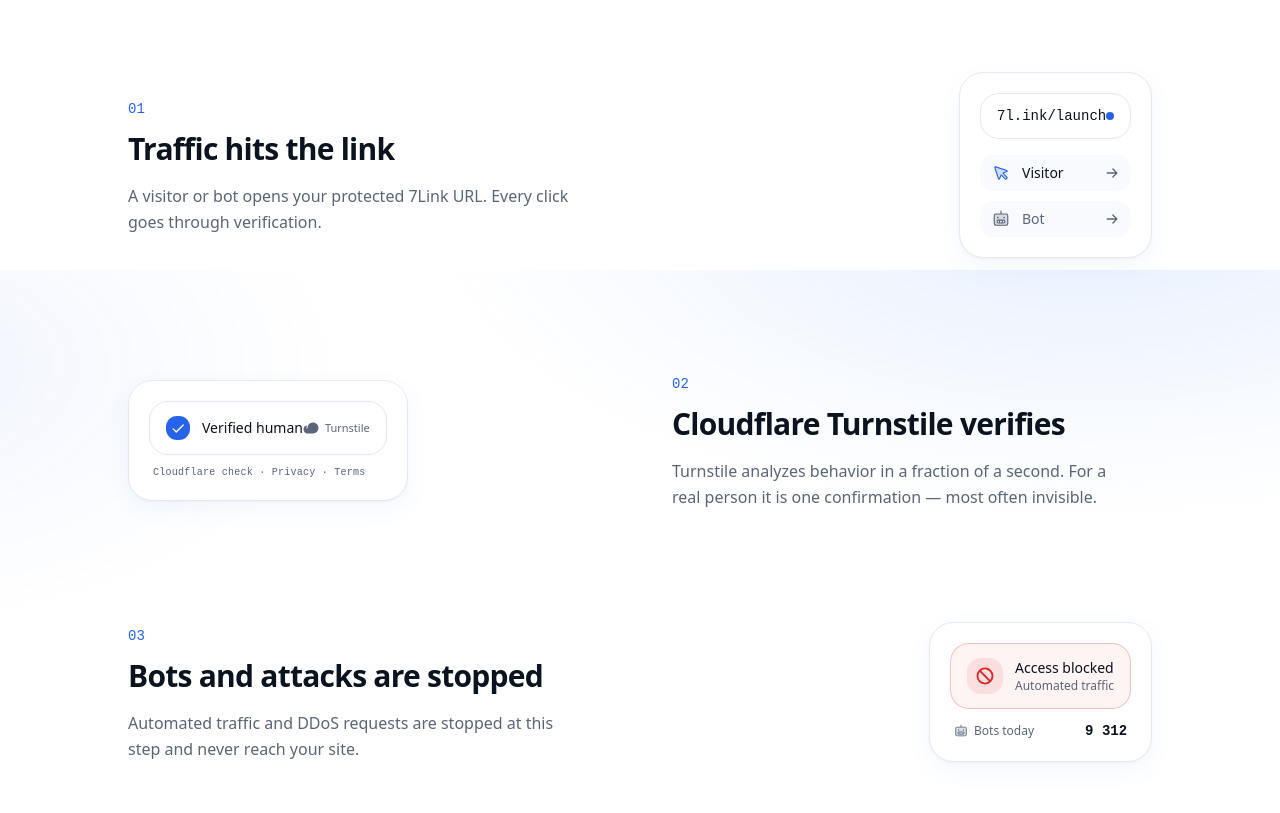
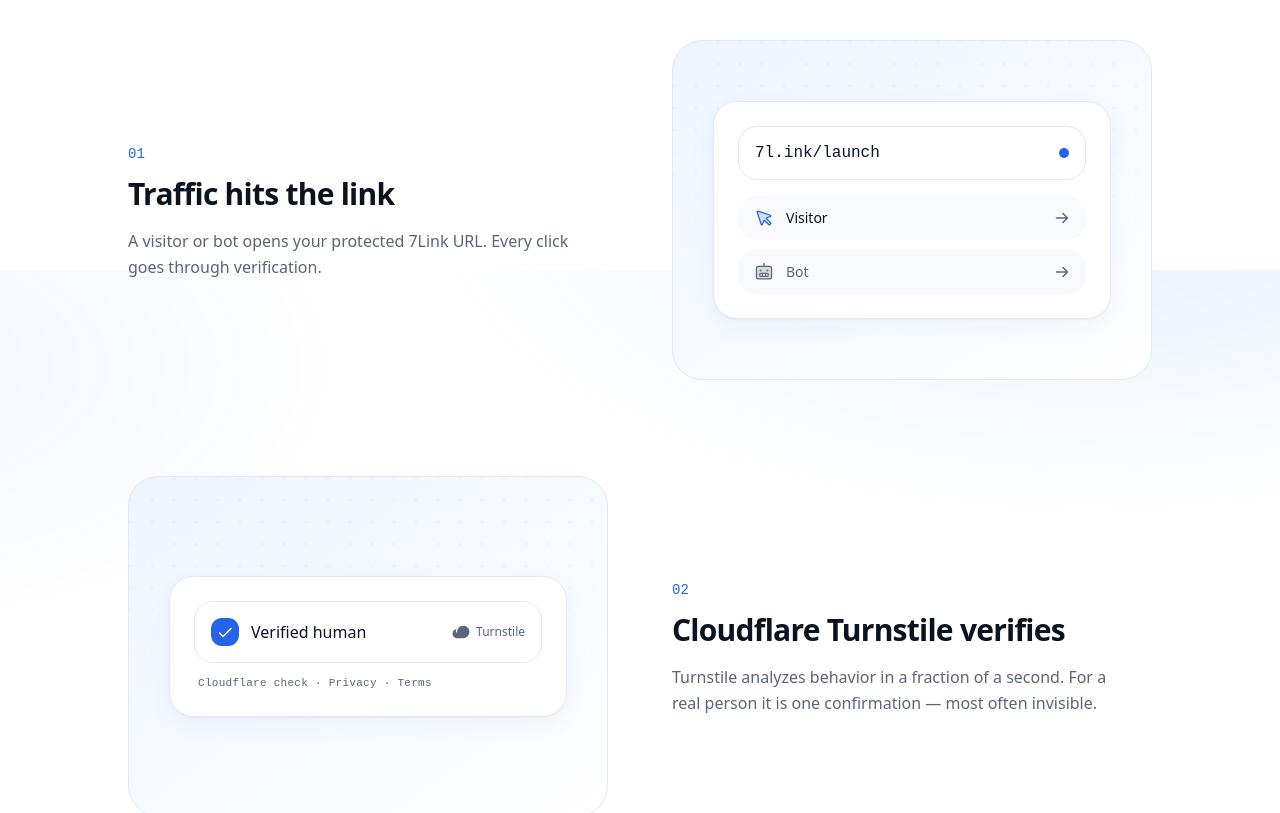
Before and after one commit to tukhlievs/7link, a Next.js app: page / in a window 1280 px wide. Shown: the part 2130-2943 px from the top of the page. Built offline with nearby package versions, Linux system fonts and the light colour scheme.

Commit message:
how-it-works: enlarge step illustrations and ground them on gradient stages; fix label collisions

```diff
--- a/components/site/how-it-works.tsx
+++ b/components/site/how-it-works.tsx
@@ -12,25 +12,46 @@
 } from "@phosphor-icons/react";
 import { TiltCard } from "@/components/site/tilt-card";
 
+function Stage({ children }: { children: React.ReactNode }) {
+  return (
+    <div className="relative flex min-h-[300px] w-full items-center justify-center overflow-hidden rounded-3xl border border-border bg-gradient-to-br from-accent to-card p-7 sm:min-h-[340px] sm:p-10">
+      <div
+        aria-hidden
+        className="pointer-events-none absolute inset-0 opacity-60"
+        style={{
+          backgroundImage:
+            "radial-gradient(circle at 1px 1px, rgba(37,99,235,0.10) 1px, transparent 0)",
+          backgroundSize: "22px 22px",
+          maskImage:
+            "radial-gradient(120% 100% at 50% 0%, black 40%, transparent 80%)",
+          WebkitMaskImage:
+            "radial-gradient(120% 100% at 50% 0%, black 40%, transparent 80%)",
+        }}
+      />
+      <TiltCard className="relative w-full max-w-md">{children}</TiltCard>
+    </div>
+  );
+}
+
 function TrafficCard() {
   return (
-    <div className="card-designer w-full max-w-sm rounded-2xl p-5">
-      <div className="flex items-center justify-between rounded-xl border border-border bg-background px-4 py-3">
-        <span className="font-mono text-sm font-medium text-foreground">
+    <div className="card-designer w-full rounded-2xl p-6">
+      <div className="flex items-center justify-between gap-3 rounded-xl border border-border bg-background px-4 py-3.5">
+        <span className="truncate font-mono text-base font-medium text-foreground">
           7l.ink/launch
         </span>
-        <span className="size-2 rounded-full bg-primary" />
+        <span className="size-2.5 shrink-0 rounded-full bg-primary" />
       </div>
       <div className="mt-4 space-y-2.5">
-        <div className="flex items-center gap-3 rounded-lg bg-muted/60 px-3 py-2">
-          <Cursor size={18} weight="duotone" className="text-primary" />
-          <span className="text-sm text-foreground">Visitor</span>
-          <ArrowRight size={14} weight="bold" className="ml-auto text-muted-foreground" />
+        <div className="flex items-center gap-3 rounded-xl bg-muted/60 px-4 py-3">
+          <Cursor size={20} weight="duotone" className="text-primary" />
+          <span className="text-sm font-medium text-foreground">Visitor</span>
+          <ArrowRight size={16} weight="bold" className="ml-auto text-muted-foreground" />
         </div>
-        <div className="flex items-center gap-3 rounded-lg bg-muted/60 px-3 py-2">
-          <Robot size={18} weight="duotone" className="text-muted-foreground" />
-          <span className="text-sm text-muted-foreground">Bot</span>
-          <ArrowRight size={14} weight="bold" className="ml-auto text-muted-foreground" />
+        <div className="flex items-center gap-3 rounded-xl bg-muted/60 px-4 py-3">
+          <Robot size={20} weight="duotone" className="text-muted-foreground" />
+          <span className="text-sm font-medium text-muted-foreground">Bot</span>
+          <ArrowRight size={16} weight="bold" className="ml-auto text-muted-foreground" />
         </div>
       </div>
     </div>
@@ -39,20 +60,18 @@
 
 function TurnstileCard() {
   return (
-    <div className="card-designer w-full max-w-sm rounded-2xl p-5">
-      <div className="flex items-center justify-between rounded-xl border border-border bg-background px-4 py-3.5">
-        <div className="flex items-center gap-3">
-          <span className="flex size-6 items-center justify-center rounded-md bg-primary text-primary-foreground">
-            <Check size={14} weight="bold" />
-          </span>
-          <span className="text-sm font-medium text-foreground">Verified human</span>
-        </div>
-        <div className="flex items-center gap-1.5 text-muted-foreground">
-          <Cloud size={16} weight="fill" />
-          <span className="text-[11px]">Turnstile</span>
-        </div>
+    <div className="card-designer w-full rounded-2xl p-6">
+      <div className="flex items-center gap-3 rounded-xl border border-border bg-background px-4 py-4">
+        <span className="flex size-7 shrink-0 items-center justify-center rounded-md bg-primary text-primary-foreground">
+          <Check size={16} weight="bold" />
+        </span>
+        <span className="text-base font-medium text-foreground">Verified human</span>
+        <span className="ml-auto flex shrink-0 items-center gap-1.5 text-muted-foreground">
+          <Cloud size={18} weight="fill" />
+          <span className="text-xs">Turnstile</span>
+        </span>
       </div>
-      <p className="mt-2.5 px-1 font-mono text-[10px] tracking-wide text-muted-foreground">
+      <p className="mt-3 px-1 font-mono text-[11px] tracking-wide text-muted-foreground">
         Cloudflare check · Privacy · Terms
       </p>
     </div>
@@ -61,22 +80,22 @@
 
 function BlockedCard() {
   return (
-    <div className="card-designer w-full max-w-sm rounded-2xl p-5">
-      <div className="flex items-center gap-3 rounded-xl border border-destructive/25 bg-destructive/5 px-4 py-3.5">
-        <span className="flex size-9 items-center justify-center rounded-lg bg-destructive/10 text-destructive">
-          <Prohibit size={20} weight="bold" />
+    <div className="card-designer w-full rounded-2xl p-6">
+      <div className="flex items-center gap-3 rounded-xl border border-destructive/25 bg-destructive/5 px-4 py-4">
+        <span className="flex size-11 shrink-0 items-center justify-center rounded-lg bg-destructive/10 text-destructive">
+          <Prohibit size={24} weight="bold" />
         </span>
         <div>
-          <p className="text-sm font-medium text-foreground">Access blocked</p>
-          <p className="text-xs text-muted-foreground">Automated traffic</p>
+          <p className="text-base font-medium text-foreground">Access blocked</p>
+          <p className="text-sm text-muted-foreground">Automated traffic</p>
         </div>
       </div>
-      <div className="mt-3 flex items-center justify-between px-1">
-        <span className="flex items-center gap-1.5 text-xs text-muted-foreground">
-          <Robot size={14} weight="duotone" />
+      <div className="mt-4 flex items-center justify-between px-1">
+        <span className="flex items-center gap-2 text-sm text-muted-foreground">
+          <Robot size={16} weight="duotone" />
           Bots today
         </span>
-        <span className="font-mono text-sm font-semibold text-foreground">9 312</span>
+        <span className="font-mono text-base font-semibold text-foreground">9,312</span>
       </div>
     </div>
   );
@@ -84,17 +103,17 @@
 
 function RedirectCard() {
   return (
-    <div className="card-designer w-full max-w-sm rounded-2xl p-5">
-      <div className="flex items-center gap-3 rounded-xl border border-primary/25 bg-primary/5 px-4 py-3.5">
-        <span className="flex size-9 items-center justify-center rounded-lg bg-primary/12 text-primary">
-          <CheckCircle size={20} weight="fill" />
+    <div className="card-designer w-full rounded-2xl p-6">
+      <div className="flex items-center gap-3 rounded-xl border border-primary/25 bg-primary/5 px-4 py-4">
+        <span className="flex size-11 shrink-0 items-center justify-center rounded-lg bg-primary/12 text-primary">
+          <CheckCircle size={24} weight="fill" />
         </span>
         <div>
-          <p className="text-sm font-medium text-foreground">Redirected</p>
-          <p className="font-mono text-xs text-muted-foreground">→ yoursite.com</p>
+          <p className="text-base font-medium text-foreground">Redirected</p>
+          <p className="font-mono text-sm text-muted-foreground">→ yoursite.com</p>
         </div>
       </div>
-      <div className="mt-3 h-1.5 overflow-hidden rounded-full bg-muted">
+      <div className="mt-4 h-2 overflow-hidden rounded-full bg-muted">
         <div className="h-full w-full rounded-full bg-primary" />
       </div>
     </div>
@@ -130,7 +149,7 @@
 
 export function HowItWorks() {
   return (
-    <section id="how" className="relative px-4 py-32 sm:px-6 sm:py-44">
+    <section id="how" className="relative px-4 py-28 sm:px-6 sm:py-40">
       <div className="mx-auto max-w-5xl">
         <div className="mx-auto max-w-2xl text-center">
           <span className="font-mono text-xs tracking-widest text-primary uppercase">
@@ -141,19 +160,19 @@
           </h2>
         </div>
 
-        <div className="mt-20 space-y-28">
+        <div className="mt-16 space-y-16 sm:space-y-24">
           {steps.map((step, i) => {
             const reversed = i % 2 === 1;
             return (
               <div
                 key={step.n}
-                className="grid items-center gap-10 lg:grid-cols-2 lg:gap-16"
+                className="grid items-center gap-8 lg:grid-cols-2 lg:gap-16"
               >
                 <motion.div
                   initial={{ opacity: 0, x: reversed ? 28 : -28 }}
                   whileInView={{ opacity: 1, x: 0 }}
                   viewport={{ once: true, margin: "-80px" }}
-                  transition={{ duration: 0.6, ease: [0.22, 1, 0.36, 1] }}
+                  transition={{ duration: 0.6, ease: [0.16, 1, 0.3, 1] }}
                   className={reversed ? "lg:order-2" : ""}
                 >
                   <span className="font-mono text-sm font-medium text-primary">
@@ -168,19 +187,13 @@
                 </motion.div>
 
                 <motion.div
-                  initial={{ opacity: 0, y: 32, rotateX: 10 }}
-                  whileInView={{ opacity: 1, y: 0, rotateX: 0 }}
+                  initial={{ opacity: 0, y: 28 }}
+                  whileInView={{ opacity: 1, y: 0 }}
                   viewport={{ once: true, margin: "-80px" }}
-                  transition={{
-                    duration: 0.7,
-                    delay: 0.1,
-                    ease: [0.22, 1, 0.36, 1],
-                  }}
-                  className={`flex justify-center [perspective:1200px] ${
-                    reversed ? "lg:order-1 lg:justify-start" : "lg:justify-end"
-                  }`}
+                  transition={{ duration: 0.7, delay: 0.1, ease: [0.16, 1, 0.3, 1] }}
+                  className={reversed ? "lg:order-1" : ""}
                 >
-                  <TiltCard>{step.visual}</TiltCard>
+                  <Stage>{step.visual}</Stage>
                 </motion.div>
               </div>
             );
```
